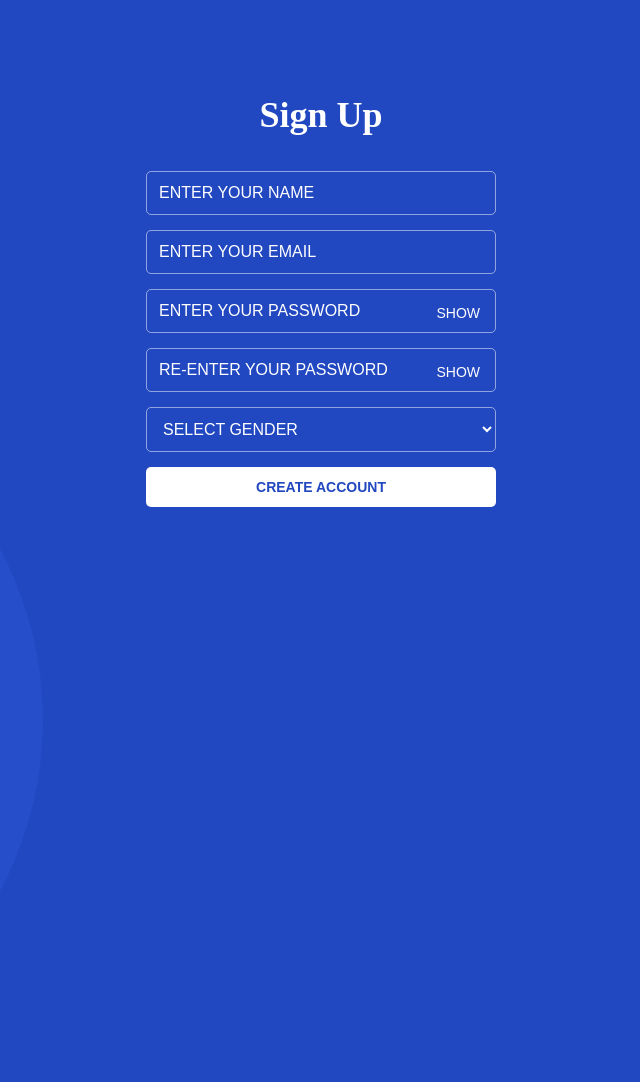
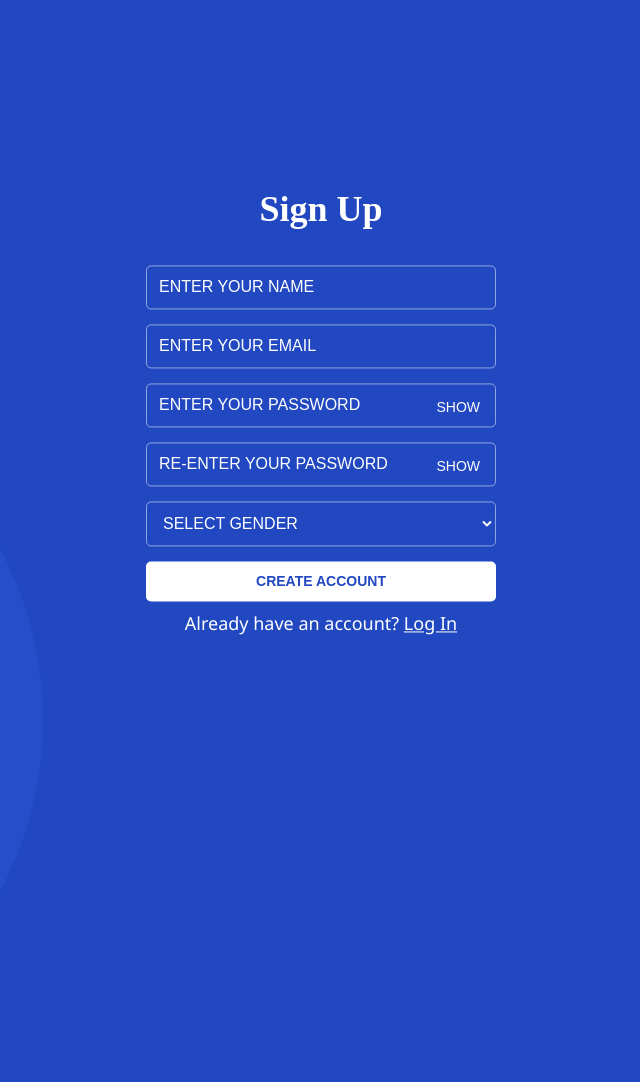
Before and after one commit to HarshPatel093/he-app, a Django app: page /signup/ in a window 1280 px wide. Shown: the whole page, without its empty margins (319-959 px from the left). Run offline with Django 5.2, Linux system fonts and the light colour scheme.

Commit message:
added login link and fixed signup form
show error message for existing email

added "Already have an account? Log In" link

fixed profile icon in base.html

```diff
--- a/users/templates/signup.html
+++ b/users/templates/signup.html
@@ -10,11 +10,18 @@
         font-family: 'Segoe UI', sans-serif;
         display: flex;
         justify-content: center;
-        align-items: flex-start; /* align to top */
+        align-items: center;
         height: 100vh;
         background: #2148C0;
         position: relative;
         overflow: hidden;
+        -webkit-overflow-scrolling: touch;
+    }
+
+    @supports not (height: 100dvh) {
+        body {
+            height: 100vh; /* fallback */
+        }
     }
 
     /* Ellipses */
@@ -51,9 +58,12 @@
         max-width: 350px;
         padding: 20px;
         text-align: center;
-        position: relative;
+        position: fixed;
         z-index: 2;
-        margin-top: 50px; /* pushes form downward */
+        margin: 0px;
+        top: 50%;
+        left: 50%;
+        transform: translate(-50%, -50%);
     }
     h1 {
         color: white;
@@ -124,6 +134,24 @@
     button.form-btn:hover {
         background: #f2f2f2;
     }
+
+    .messages p {
+        color: #ffffff;
+        font-size: 18px;
+        margin: -5px 0 10px 0;
+        text-align: center;
+    }
+
+    .login-link {
+        margin-top: 10px;
+        font-size: 18px;
+        color: white;
+    }
+
+    .login-link a {
+        text-decoration: underline;
+        color: white;
+    }
 </style>
 </head>
 <body>
@@ -133,6 +161,15 @@
 
     <main class="signup-container">
         <h1 style="padding-top: 0px;">Sign Up</h1>
+
+        {% if messages %}
+        <div class="messages">
+            {% for message in messages %}
+                <p>{{ message }}</p>
+            {% endfor %}
+        </div>
+        {% endif %}
+
         <form method="POST" >
             {% csrf_token %}
             <input type="text" id="name" aria-label="Name" name="name" placeholder="ENTER YOUR NAME" required>
@@ -156,6 +193,9 @@
 
             <button href="login.html" class="form-btn" type="submit">Create Account</button>
         </form>
+        <div class="login-link">
+            Already have an account? <a href="{% url 'login' %}">Log In</a>
+        </div>
     </main>
 
     <script>
--- a/users/views.py
+++ b/users/views.py
@@ -23,7 +23,7 @@ def signup(request):
             return redirect('signup')
 
         if User.objects.filter(username=email).exists():
-            messages.error(request, "Email already exists")
+            messages.error(request, "Email already exists!")
             return redirect('signup')
 
         # Create user
```
Also changed, not shown: users/templates/base.html (+10 -1 lines). Lines whose indentation alone changed are shown as unchanged.
